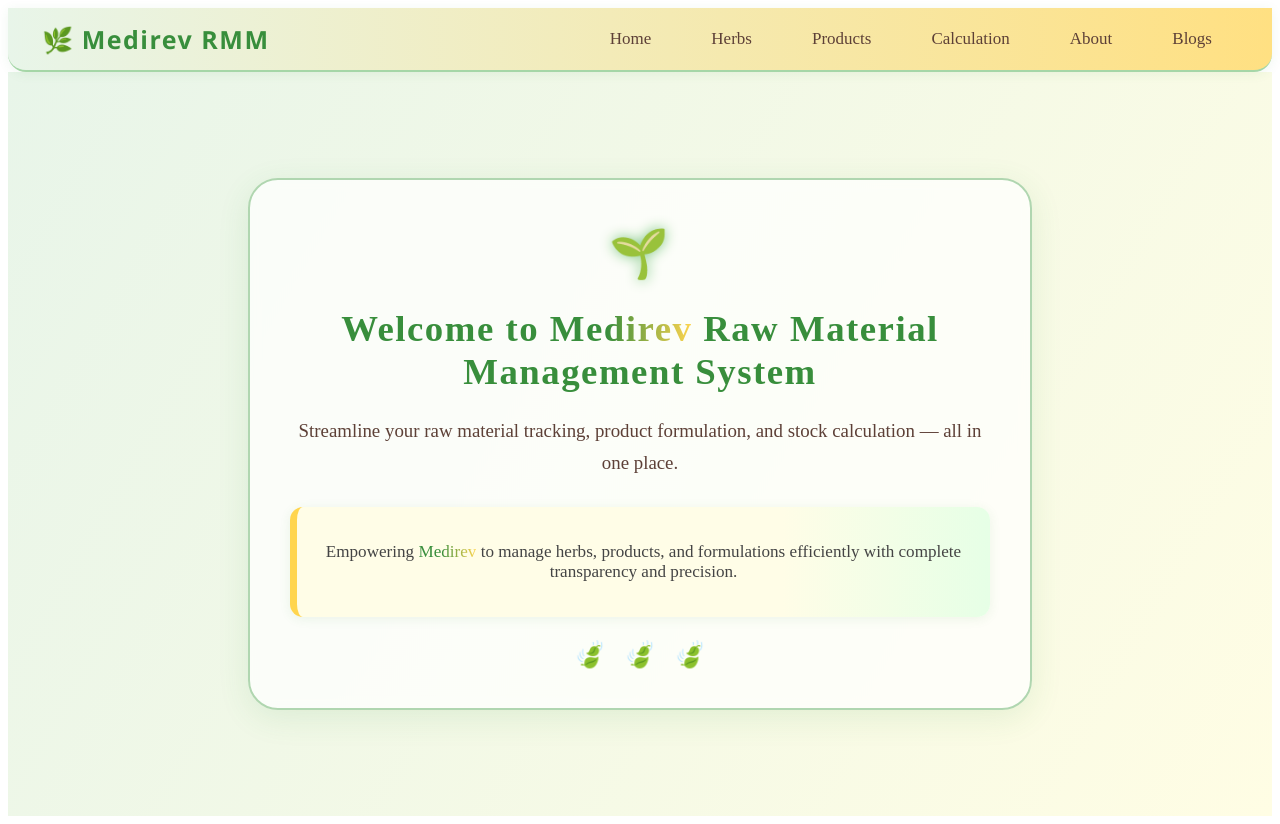
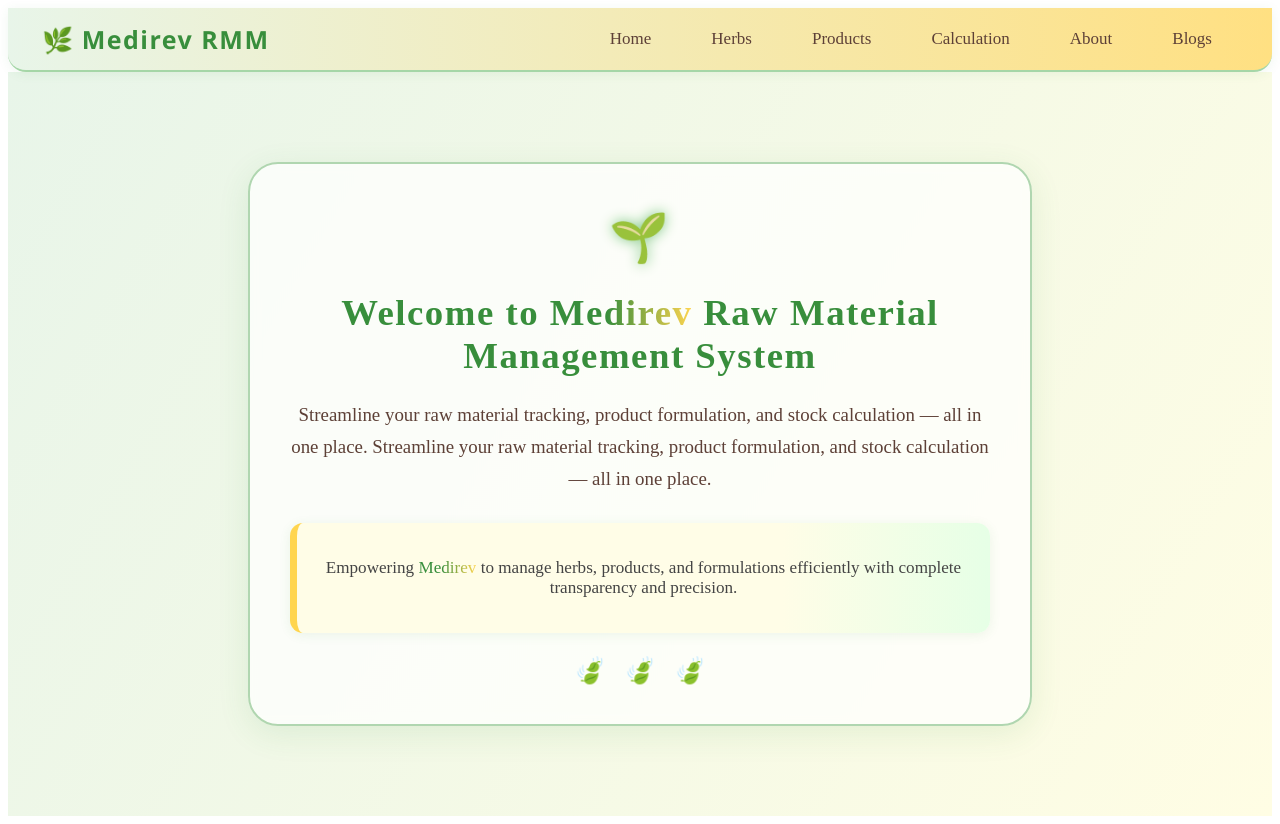
Before and after one commit to chanchalGoyal1155/Medirev-RMM, a React (Create React App) app in the folder frontend/: page / in a window 1280 px wide. Built offline with nearby package versions, Linux system fonts and the light colour scheme.

Commit message:
check for deployement

```diff
--- a/frontend/src/pages/Home.js
+++ b/frontend/src/pages/Home.js
@@ -11,6 +11,9 @@ function Home() {
         </h1>
         <p className="home-subtitle-anim">
           Streamline your raw material tracking, product formulation, and stock calculation — all in one place.
+          Streamline your raw material tracking, product formulation, and stock calculation — all in one place.
+
+
         </p>
         <div className="home-highlight-anim">
           <p>
```
